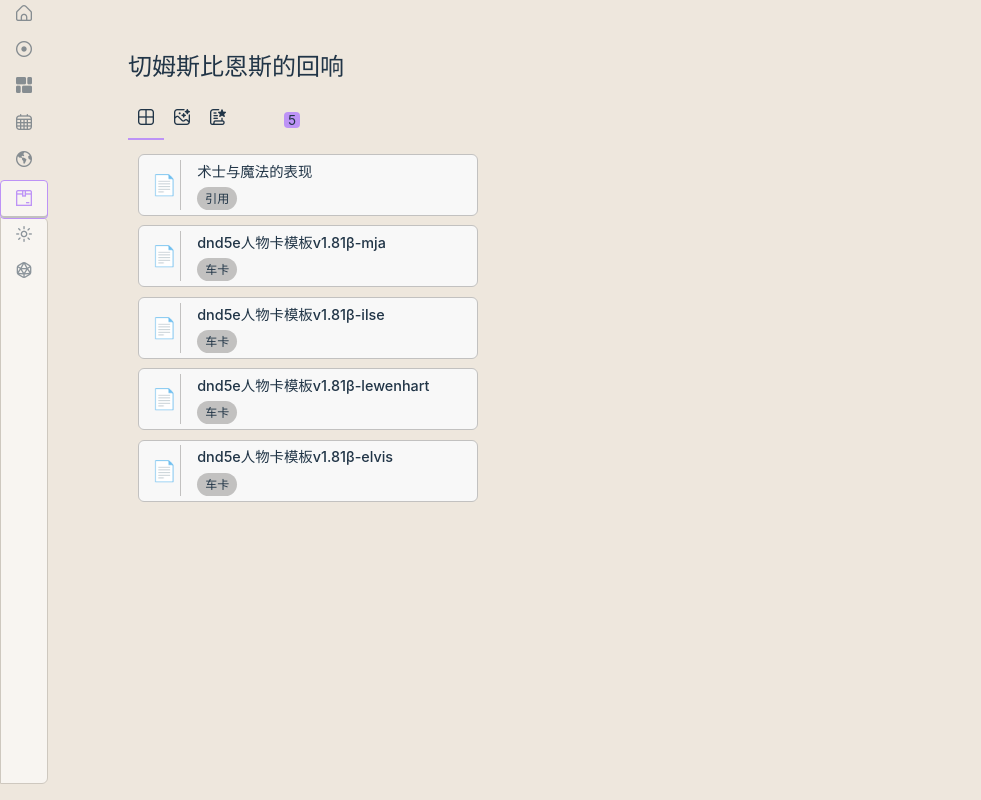
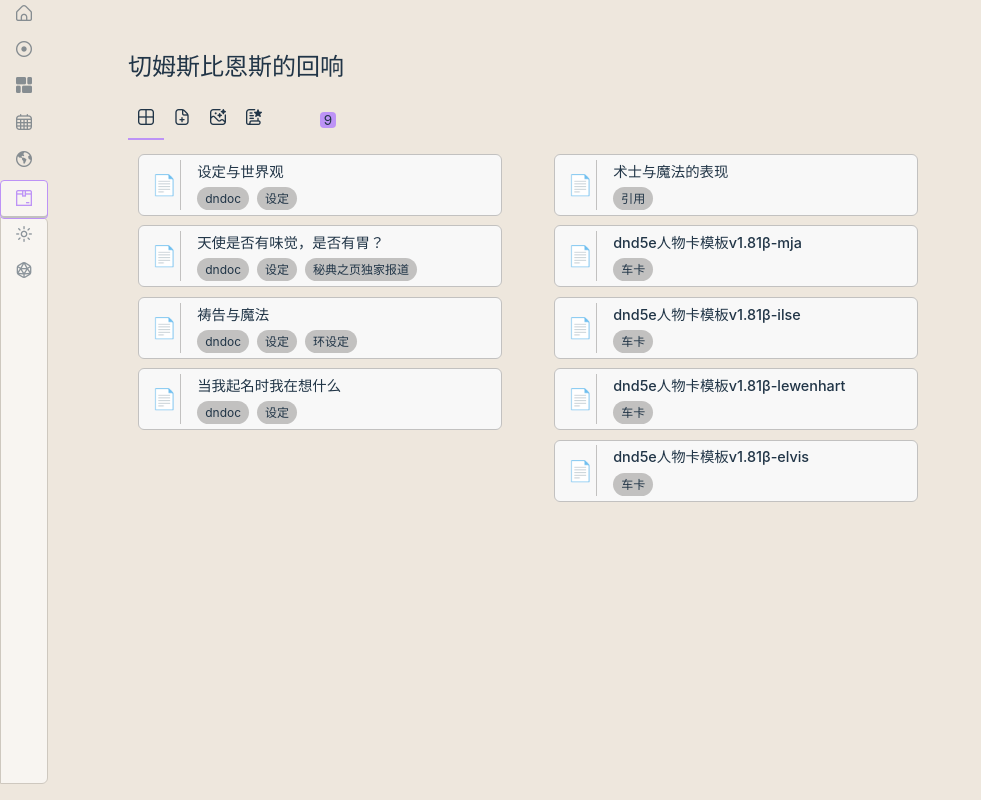
Before and after one commit to neko-kyuu/the-tale-of-Ofoces, a Vue app: page /vault in a window 1280 px wide. Shown: the whole page, without its empty margins (0-981 px from the left). Built offline with nearby package versions, Linux system fonts and the light colour scheme.

Commit message:
vault view

```diff
--- a/src/views/VaultView.vue
+++ b/src/views/VaultView.vue
@@ -19,22 +19,42 @@
       </div>
     </div>
 
-    <div class="note-list">
-      <div v-for="note in displayNotes" :key="note.id">
-        <template v-if="note.displayType !== 'gallery'">
+    <div class="note-list" :class="{ 'two-columns': currentTab === 'all' }">
+      <template v-if="currentTab === 'all'">
+        <div class="column">
+          <div v-for="doc in documents" :key="doc.id">
+            <DocumentItem
+              :item="doc"
+              icon="📄"
+              @click="handleFileOpen"
+            />
+          </div>
+        </div>
+        <div class="column">
+          <div v-for="note in notes" :key="note.id">
+            <DocumentItem
+              :item="note"
+              icon="📄"
+              @click="handleFileOpen"
+            />
+          </div>
+        </div>
+      </template>
+      <template v-else>
+        <div v-for="note in displayNotes" :key="note.id">
           <DocumentItem
             :item="note"
             icon="📄"
             @click="handleFileOpen"
           />
-        </template>
-      </div>
+        </div>
+      </template>
     </div>
   </div>
 </template>
 
 <script setup lang="ts">
-import { notes } from '@/constants/entities';
+import { documents, notes } from '@/constants/entities';
 import { computed, ref } from 'vue';
 import { openEntityPreviewModal } from '@/utils/modalHelper';
 import DocumentItem from '@/components/DocumentItem.vue'
@@ -42,14 +62,22 @@ import DocumentItem from '@/components/DocumentItem.vue'
 
 const tabs = [
   { icon:'fi fi-rr-border-all', value:'all' },
+  { icon:'fi fi-rr-file-medical', value:'md' },
   { icon:'fi fi-rr-graphic-style', value:'gallery' },
   { icon:'fi fi-rr-features', value:'document' },
 ]
 const currentTab = ref('all');
 
 const displayNotes = computed(() => {
-    return currentTab.value === 'all' ? notes
-      : notes.filter(note => note.displayType == currentTab.value)
+    if (currentTab.value === 'md') {
+        return documents;
+    }
+
+    if (currentTab.value === 'gallery' || currentTab.value === 'document') {
+        return notes.filter(note => note.displayType === currentTab.value);
+    }
+
+    return [...documents, ...notes];
 })
 
 const handleFileOpen = (file) => {
@@ -106,6 +134,19 @@ const handleFileOpen = (file) => {
   gap: 0.6rem;
 }
 
+.note-list.two-columns {
+  flex-direction: row;
+  max-width: 800px;
+  gap: 2rem;
+}
+
+.column {
+  flex: 1;
+  display: flex;
+  flex-direction: column;
+  gap: 0.6rem;
+}
+
 .note-count {
   color: var(--color-text);
   font-size: 0.85rem;
```
